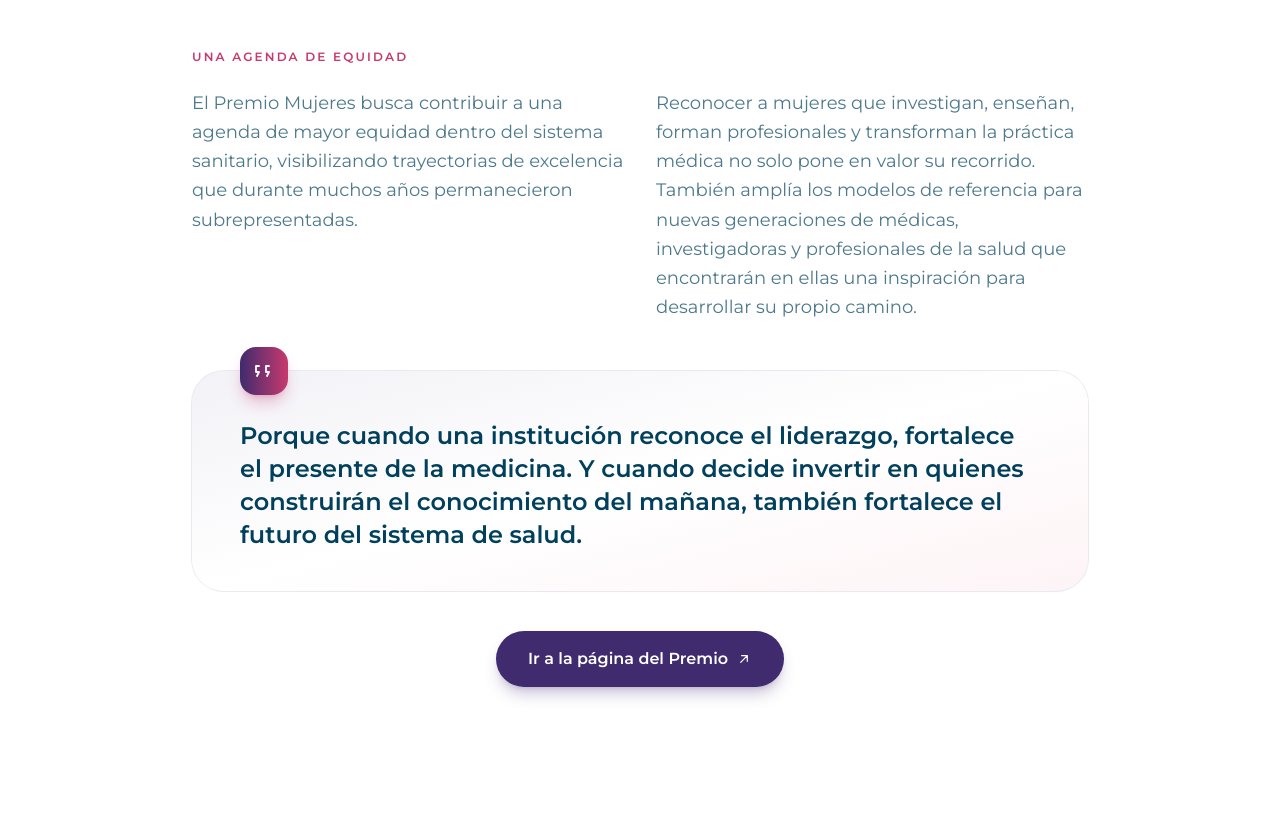
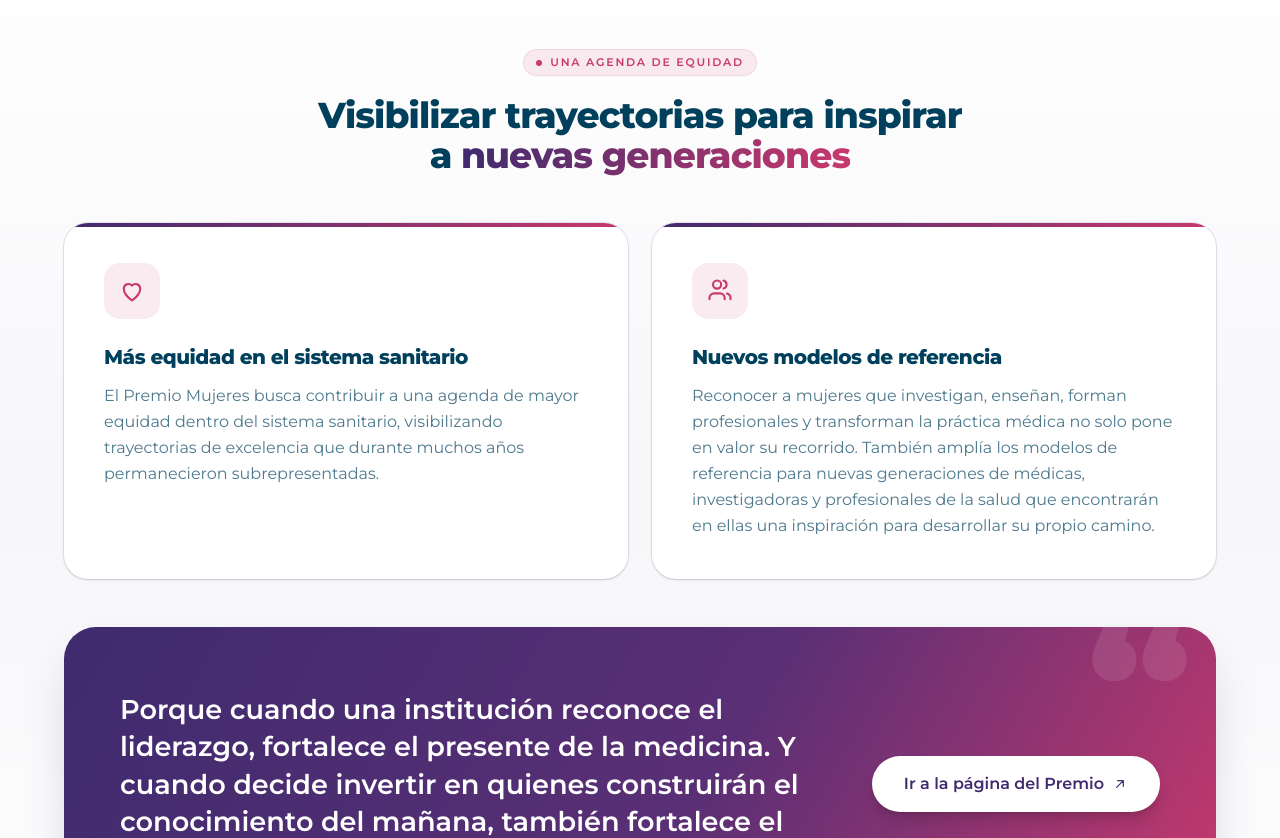
Before and after one commit to tomasfeijoo-dev/landingFG, a Next.js app: page /programas/mujeres-en-salud in a window 1280 px wide. Shown: the part 3600-4438 px from the top of the page. Built offline with nearby package versions, Linux system fonts and the light colour scheme.

Commit message:
Mujeres en Salud: rediseño de la sección de equidad (tarjetas y cierre en violeta y rosa con link al Premio)
Co-Authored-By: Claude Opus 5.5 <noreply@anthropic.com>
Claude-Session: https://claude.ai/code/session_011muNtFeuZ2ULBSNLxgmq4i

```diff
--- a/app/programas/mujeres-en-salud/page.tsx
+++ b/app/programas/mujeres-en-salud/page.tsx
@@ -213,38 +213,61 @@ export default function MujeresEnSaludPage() {
       </section>
 
       {/* Equidad */}
-      <section className="px-4 py-20 sm:px-6 sm:py-24">
-        <div className="reveal mx-auto max-w-4xl">
-          <p className="text-xs font-semibold uppercase tracking-[0.18em] text-[#c8396d]">Una agenda de equidad</p>
-          <div className="mt-6 grid gap-8 text-lg leading-relaxed text-navy-900/70 md:grid-cols-2">
-            <p>
-              El Premio Mujeres busca contribuir a una agenda de mayor equidad dentro del sistema sanitario, visibilizando trayectorias de excelencia que
-              durante muchos años permanecieron subrepresentadas.
-            </p>
-            <p>
-              Reconocer a mujeres que investigan, enseñan, forman profesionales y transforman la práctica médica no solo pone en valor su recorrido. También
-              amplía los modelos de referencia para nuevas generaciones de médicas, investigadoras y profesionales de la salud que encontrarán en ellas una
-              inspiración para desarrollar su propio camino.
-            </p>
+      <section className="relative overflow-hidden bg-gradient-to-b from-white via-[#3f2b6e]/[0.04] to-white px-4 py-20 sm:px-6 sm:py-24">
+        <div className="mx-auto max-w-6xl">
+          <div className="reveal mx-auto max-w-2xl text-center">
+            <ChipMujeres>Una agenda de equidad</ChipMujeres>
+            <h2 className="mt-5 text-3xl font-extrabold tracking-tight text-navy-900 sm:text-4xl">
+              Visibilizar trayectorias para inspirar a{" "}
+              <span className="bg-clip-text text-transparent" style={{ backgroundImage: degradeMujeres }}>
+                nuevas generaciones
+              </span>
+            </h2>
           </div>
-          <figure className="relative mt-12 rounded-[2rem] bg-gradient-to-br from-[#3f2b6e]/[0.06] via-white to-[#c8396d]/[0.06] px-8 pt-12 pb-10 ring-1 ring-[#3f2b6e]/10 sm:px-12">
-            <span className="absolute -top-6 left-8 flex h-12 w-12 items-center justify-center rounded-2xl text-white shadow-lg shadow-[#c8396d]/30 sm:left-12" style={{ background: degradeMujeres }}>
-              <Icon name="quote" className="h-6 w-6" />
+
+          <div className="mt-12 grid gap-6 md:grid-cols-2">
+            {[
+              {
+                icon: "heart",
+                title: "Más equidad en el sistema sanitario",
+                text: "El Premio Mujeres busca contribuir a una agenda de mayor equidad dentro del sistema sanitario, visibilizando trayectorias de excelencia que durante muchos años permanecieron subrepresentadas.",
+              },
+              {
+                icon: "users",
+                title: "Nuevos modelos de referencia",
+                text: "Reconocer a mujeres que investigan, enseñan, forman profesionales y transforman la práctica médica no solo pone en valor su recorrido. También amplía los modelos de referencia para nuevas generaciones de médicas, investigadoras y profesionales de la salud que encontrarán en ellas una inspiración para desarrollar su propio camino.",
+              },
+            ].map((c) => (
+              <article key={c.title} className="reveal-pop relative overflow-hidden rounded-3xl bg-white p-8 shadow-sm ring-1 ring-[#3f2b6e]/10 sm:p-10">
+                <span className="absolute inset-x-0 top-0 h-1" style={{ background: degradeMujeres }} aria-hidden />
+                <span className="flex h-14 w-14 items-center justify-center rounded-2xl bg-[#c8396d]/10 text-[#c8396d]">
+                  <Icon name={c.icon} className="h-7 w-7" />
                 </span>
-            <blockquote className="text-xl font-semibold leading-snug text-navy-900 sm:text-2xl">
+                <h3 className="mt-6 text-xl font-extrabold tracking-tight text-navy-900">{c.title}</h3>
+                <p className="mt-3 leading-relaxed text-navy-900/70">{c.text}</p>
+              </article>
+            ))}
+          </div>
+
+          {/* Cierre con la frase y el link al premio */}
+          <div className="reveal relative mt-12 overflow-hidden rounded-[2rem] px-8 py-12 text-white shadow-2xl shadow-[#3f2b6e]/25 sm:px-14 sm:py-16" style={{ background: `linear-gradient(120deg, ${VIOLETA} 0%, #5a2f75 55%, ${ROSA} 100%)` }}>
+            <span className="pointer-events-none absolute -top-10 right-6 text-[12rem] leading-none font-extrabold text-white/10 select-none" aria-hidden>
+              “
+            </span>
+            <div className="relative grid items-center gap-10 lg:grid-cols-[1.6fr_auto]">
+              <blockquote className="text-xl leading-snug font-semibold sm:text-2xl lg:text-[1.7rem]">
                 Porque cuando una institución reconoce el liderazgo, fortalece el presente de la medicina. Y cuando decide invertir en quienes construirán el
                 conocimiento del mañana, también fortalece el futuro del sistema de salud.
               </blockquote>
-          </figure>
-          <div className="mt-10 text-center">
               <a
                 href={premioUrl}
                 target="_blank"
                 rel="noopener noreferrer"
-              className="inline-flex items-center gap-2 rounded-full bg-[#3f2b6e] px-8 py-4 text-base font-semibold text-white shadow-lg shadow-[#3f2b6e]/25 transition hover:bg-[#c8396d]"
+                className="inline-flex items-center justify-center gap-2 self-center justify-self-start rounded-full bg-white px-8 py-4 font-semibold text-[#3f2b6e] shadow-lg shadow-black/15 transition hover:-translate-y-0.5 lg:justify-self-end"
               >
                 Ir a la página del Premio <Icon name="arrow" className="h-4 w-4 -rotate-45" />
               </a>
+            </div>
           </div>
         </div>
       </section>
```
Lines whose indentation alone changed are shown as unchanged.
